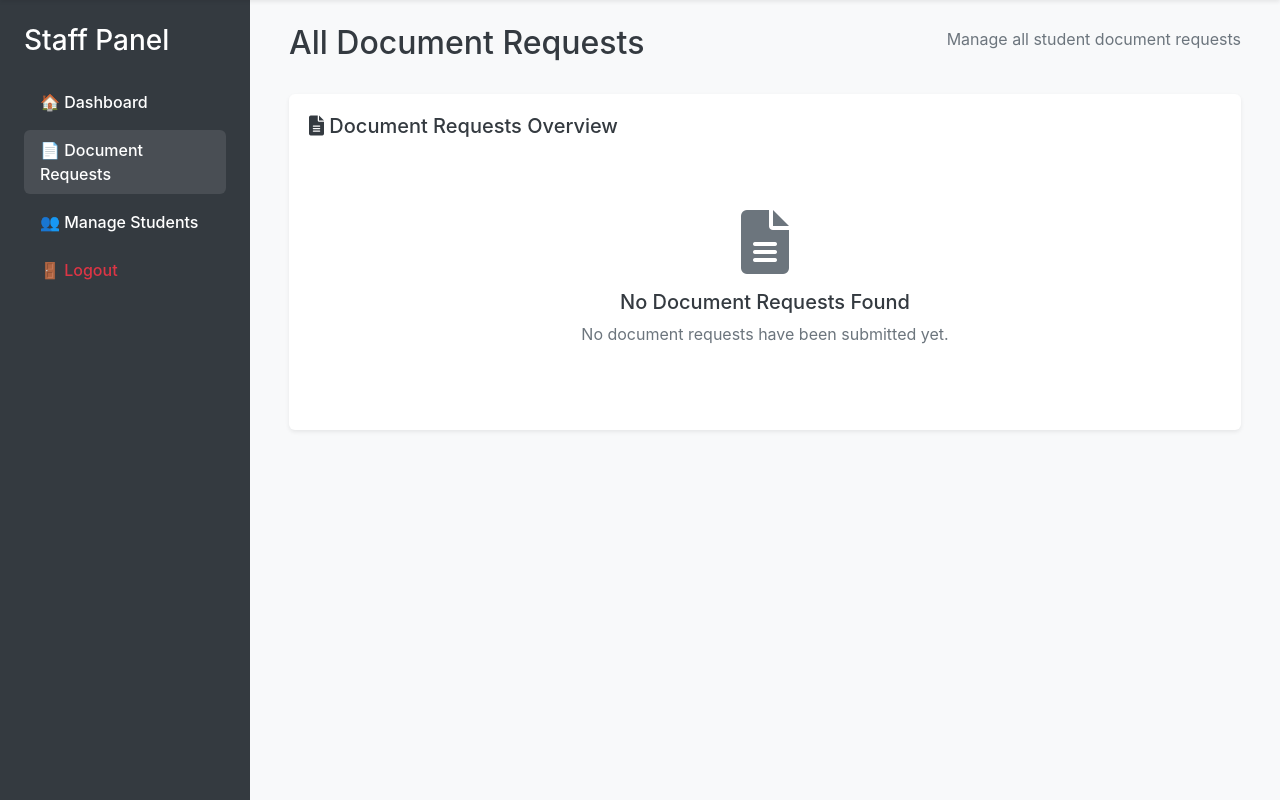
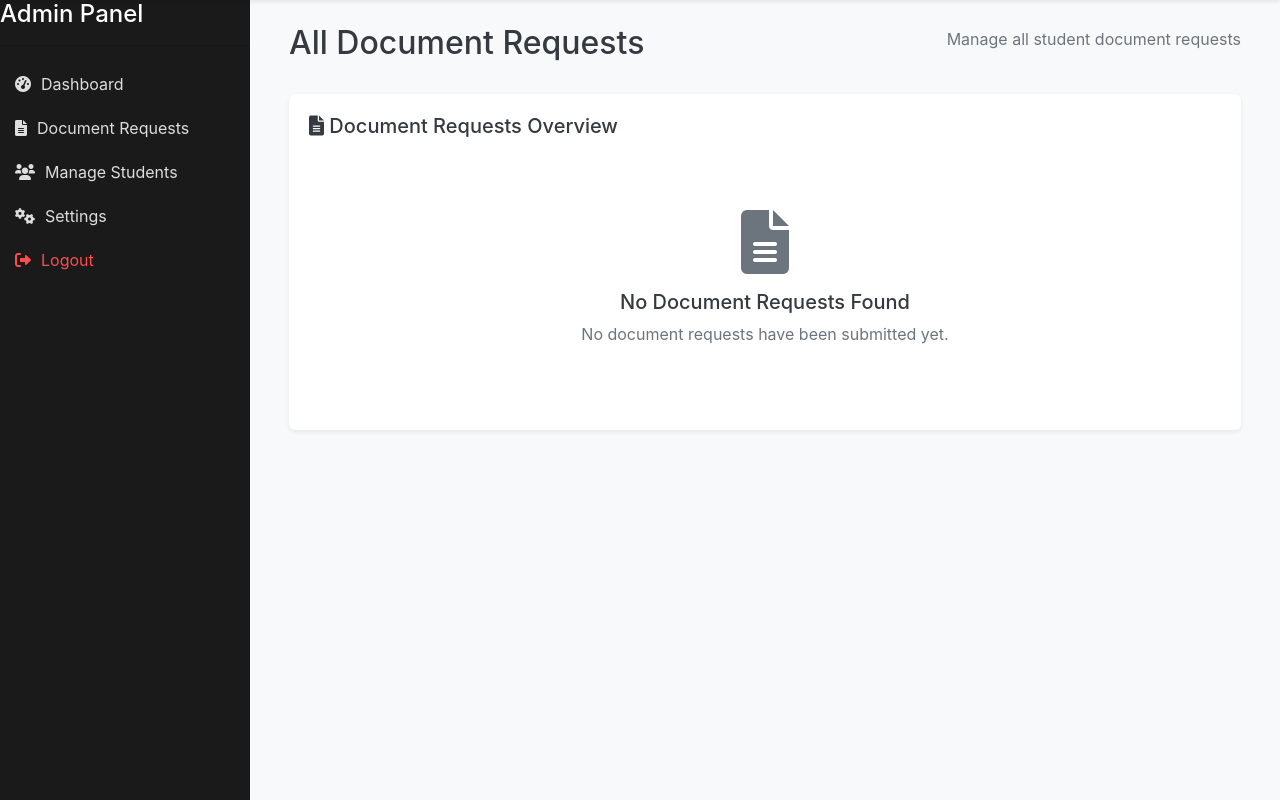
Before and after one commit to Kribzyh/CSIT327-G6-WildDocs, a Django app: template dashboard/templates/admin/admin_document_requests.html in a window 1280 px wide. Shown: the part 62-862 px from the top of the page. Run offline with Django 5.2, Linux system fonts and the light colour scheme; the template is opened without the code that fills it, so the values that code supplies are empty; some libraries are stand-ins or nearby versions.

Commit message:
separated the admin  side-nav to a different file

```diff
--- a/dashboard/templates/admin/admin_document_requests.html
+++ b/dashboard/templates/admin/admin_document_requests.html
@@ -6,23 +6,7 @@
 {% block content %}
 <div class="dashboard-container d-flex">
   <!-- Sidebar -->
-  <div class="sidebar bg-dark text-white p-4">
-    <h3 class="mb-4">Staff Panel</h3>
-    <ul class="nav flex-column">
-      <li class="nav-item mb-2">
-        <a href="{% url 'admin_dashboard' %}" class="nav-link text-white">🏠 Dashboard</a>
-      </li>
-      <li class="nav-item mb-2">
-        <a href="{% url 'admin_document_requests' %}" class="nav-link text-white active">📄 Document Requests</a>
-      </li>
-      <li class="nav-item mb-2">
-        <a href="#" class="nav-link text-white">👥 Manage Students</a>
-      </li>
-      <li class="nav-item mb-2">
-        <a href="{% url 'logout' %}" class="nav-link text-danger">🚪 Logout</a>
-      </li>
-    </ul>
-  </div>
+    {% include 'admin/includes/sidebar.html' %}
 
   <!-- Main Content -->
   <div class="main-content flex-grow-1 p-4">
@@ -95,12 +79,38 @@
   min-height: 100vh;
 }
 .sidebar {
+  background: #1a1a1a;
+  color: #fff;
   width: 250px;
+  min-height: 100vh;
 }
-.sidebar .nav-link:hover,
-.sidebar .nav-link.active {
-  background: rgba(255,255,255,0.1);
-  border-radius: 6px;
+
+.sidebar .nav-item {
+  display: flex;
+  align-items: center;
+  padding: 10px 15px;
+  color: #ddd;
+  text-decoration: none;
+  border-radius: 5px;
+  transition: background 0.3s;
+}
+
+.sidebar .nav-item i {
+  margin-right: 10px;
+}
+
+.sidebar .nav-item:hover {
+  background: rgba(255, 255, 255, 0.1);
+  color: #fff;
+}
+
+.sidebar .nav-item.active {
+  background: #0d6efd;
+  color: #fff;
+}
+
+.sidebar .logout {
+  color: #ff4c4c;
 }
 </style>
 {% endblock %}
--- /dev/null
+++ b/dashboard/templates/admin/includes/sidebar.html
@@ -0,0 +1,81 @@
+<!-- templates/admin/includes/sidebar.html -->
+<div class="sidebar">
+  <div class="sidebar-header">
+    <div class="d-flex align-items-center">
+      <h4 class="text-white mb-0">Admin Panel</h4>
+    </div>
+    <hr class="sidebar-separator">
+  </div>
+
+  <nav class="sidebar-nav">
+    <a href="{% url 'admin_dashboard' %}" class="nav-item {% if request.resolver_match.url_name == 'admin_dashboard' %}active{% endif %}">
+      <i class="fas fa-tachometer-alt"></i>
+      Dashboard
+    </a>
+    <a href="{% url 'admin_document_requests' %}" class="nav-item {% if request.resolver_match.url_name == 'admin_document_requests' %}active{% endif %}">
+      <i class="fas fa-file-alt"></i>
+      Document Requests
+    </a>
+    <a href="#" class="nav-item">
+      <i class="fas fa-users"></i>
+      Manage Students
+    </a>
+    <a href="#" class="nav-item">
+      <i class="fas fa-cogs"></i>
+      Settings
+    </a>
+    <a href="#" class="nav-item logout" onclick="confirmLogout(event)">
+      <i class="fas fa-sign-out-alt"></i>
+      Logout
+    </a>
+  </nav>
+</div>
+
+<script>
+function confirmLogout(event) {
+  event.preventDefault();
+  if (confirm('Are you sure you want to log out?')) {
+    window.location.href = "{% url 'logout' %}";
+  }
+}
+</script>
+
+<style>
+.dashboard-container {
+    min-height: 100vh;
+}
+.sidebar {
+  background: #1a1a1a;
+  color: #fff;
+  width: 250px;
+  min-height: 100vh;
+}
+
+.sidebar .nav-item {
+  display: flex;
+  align-items: center;
+  padding: 10px 15px;
+  color: #ddd;
+  text-decoration: none;
+  border-radius: 5px;
+  transition: background 0.3s;
+}
+
+.sidebar .nav-item i {
+  margin-right: 10px;
+}
+
+.sidebar .nav-item:hover {
+  background: rgba(255, 255, 255, 0.1);
+  color: #fff;
+}
+
+.sidebar .nav-item.active {
+  background: #0d6efd;
+  color: #fff;
+}
+
+.sidebar .logout {
+  color: #ff4c4c;
+}
+</style>
```
Also changed, not shown: dashboard/templates/admin/admin_dashboard.html (+1 -24 lines).
